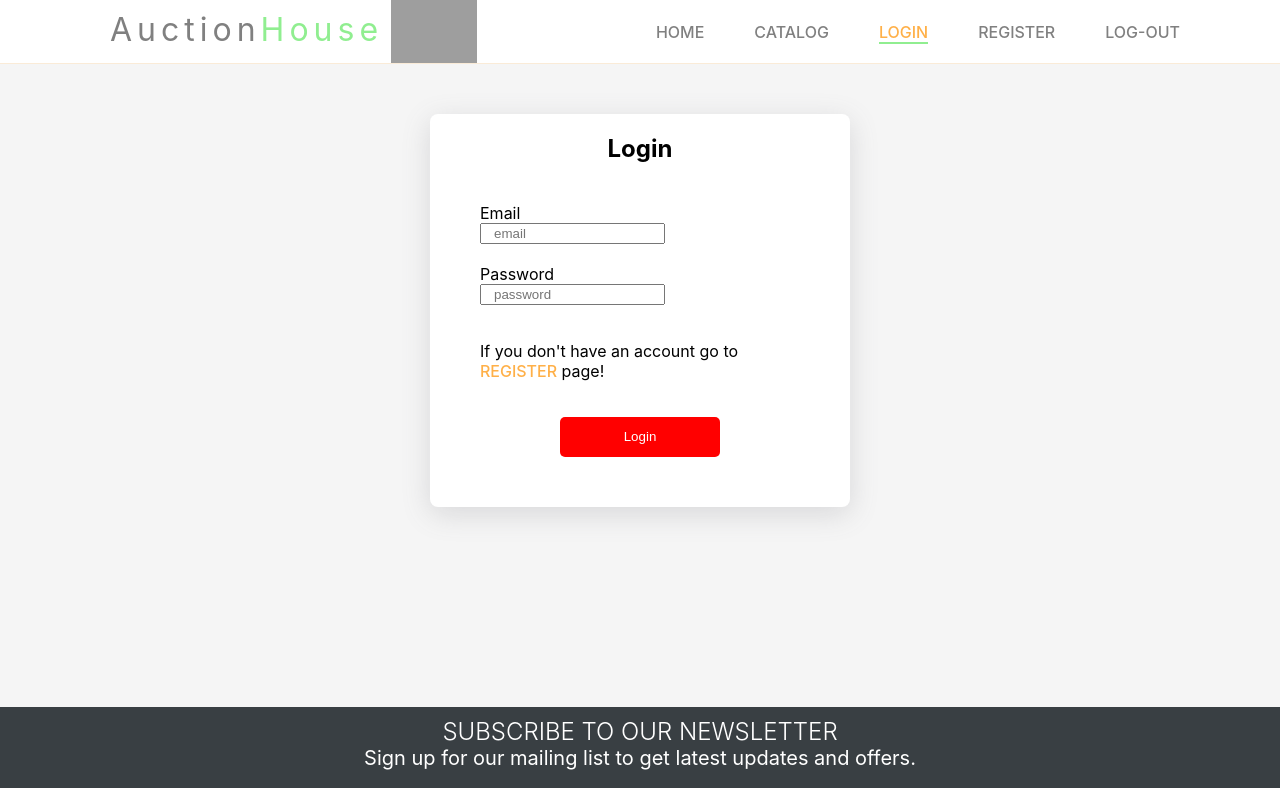
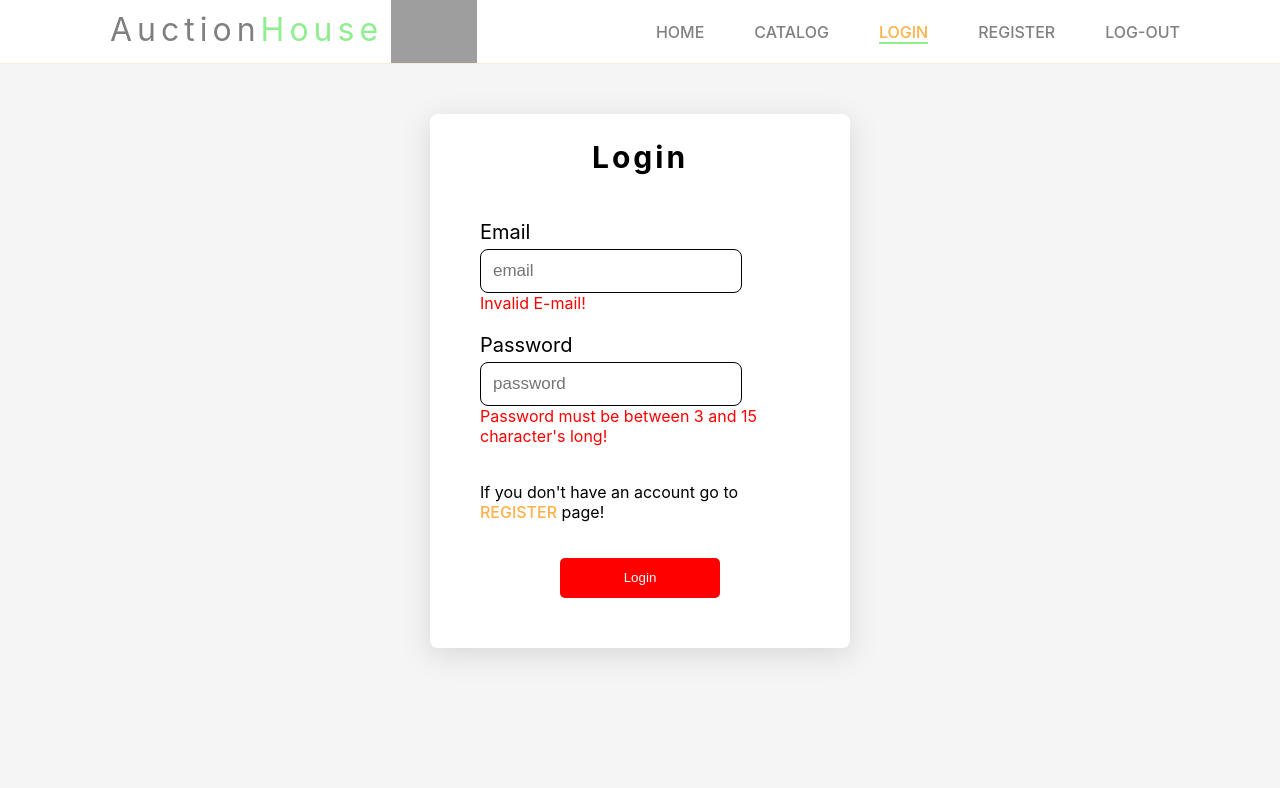
Before and after one commit to HristoYonkov/Auction-House-ExamProject, a React (Create React App) app in the folder Auction-House/auction-house/: page /login in a window 1280 px wide. Shown: the top 788 px of the page. Built offline with nearby package versions, Linux system fonts and the light colour scheme; grey boxes are pictures that could not be loaded.

Commit message:
add error msg's to login and register and aditional styling

```diff
--- a/Auction-House/auction-house/src/components/Login/Login.css
+++ b/Auction-House/auction-house/src/components/Login/Login.css
@@ -5,6 +5,10 @@
 }
 .login-form a {
     color: rgb(255, 176, 72);
+}
+.login-form h1 {
+    letter-spacing: 3px;
+    font-size: 30px;
 }
 
 .login-form {
@@ -26,6 +30,18 @@
     flex-direction: column;
     align-self: flex-start;
 }
+.input-wrapper label {
+    margin-bottom: 5px;
+    font-size: 20px;
+    color: black;
+}
+.input-wrapper input {
+    border-radius: 8px;
+    height: 5vh;
+    width: 20vw;
+    border: 1px solid;
+    font-size: 17px;
+}
 
 .login-form button:hover {
     background-color: green;
@@ -39,3 +55,8 @@
     width: 160px;
     background-color: red;
 }
+
+.err-msg {
+    color: red;
+    margin: 0;
+}
--- a/Auction-House/auction-house/src/components/Login/Login.js
+++ b/Auction-House/auction-house/src/components/Login/Login.js
@@ -14,13 +14,14 @@ export const Login = () => {
 
                     <div className='input-wrapper'>
                         <label htmlFor="email">Email</label>
-                        <input type="text" name="email" id='email' placeholder='email' />
+                        <input type="email" name="email" id='email' placeholder='email' />
+                        <p className='err-msg'>Invalid E-mail!</p>
                     </div>
 
                     <div className='input-wrapper'>
                         <label htmlFor="password">Password</label>
                         <input type="password" name="password" id='password' placeholder='password' />
-
+                        <p className='err-msg'>Password must be between 3 and 15 character's long!</p>
                     </div>
 
                     <p>If you don't have an account go to <Link to="/register">REGISTER</Link> page!</p>
--- a/Auction-House/auction-house/src/components/Register/Register.css
+++ b/Auction-House/auction-house/src/components/Register/Register.css
@@ -5,6 +5,10 @@
 }
 .register-form a {
     color: rgb(255, 176, 72);
+}
+.register-form h1 {
+    letter-spacing: 3px;
+    font-size: 30px;
 }
 
 .register-form {
@@ -26,7 +30,19 @@
     flex-direction: column;
     align-self: flex-start;
 }
-
+.input-wrapper label {
+    margin-bottom: 5px;
+    font-size: 20px;
+    color: black;
+}
+.input-wrapper input {
+    all: revert;
+    border-radius: 8px;
+    height: 5vh;
+    width: 20vw;
+    border: 1px solid;
+    font-size: 17px;
+}
 .register-form button:hover {
     background-color: green;
 }
@@ -39,3 +55,8 @@
     width: 160px;
     background-color: red;
 }
+
+.err-msg {
+    color: red;
+    margin: 0;
+}
--- a/Auction-House/auction-house/src/components/Register/Register.js
+++ b/Auction-House/auction-house/src/components/Register/Register.js
@@ -15,19 +15,24 @@ export const Register = () => {
                     <div className='input-wrapper'>
                         <label htmlFor="username">Username</label>
                         <input type="text" name="username" id='username' placeholder='username' />
+                        <p className='err-msg'>Username must be between 2 and 10 characters long!</p>
                     </div>
 
                     <div className='input-wrapper'>
                         <label htmlFor="email">Email</label>
-                        <input type="text" name="email" id='email' placeholder='email' />
+                        <input type="email" name="email" id='email' placeholder='email' />
+                        <p className='err-msg'>Invalid E-mail!</p>
                     </div>
                     <div className='input-wrapper'>
                         <label htmlFor="password">Password</label>
                         <input type="password" name="password" id='password' placeholder='password' />
+                        <p className='err-msg'>Password must be between 3 and 15 character's long!</p>
                     </div>
                     <div className='input-wrapper'>
                         <label htmlFor="repass">Confirm Password</label>
-                        <input type="password" name="repass" id='repass' placeholder='confirm password' />
+                        <input type="password" name="repass" id='repass' placeholder='confirm-password' />
+                        <p className='err-msg'>Password must be between 3 and 15 character's long!</p>
+                        <p className='err-msg'>Password's must match!</p>
                     </div>
 
                     <p>If you have an account go to <Link to="/login">LOGIN</Link> page!</p>
```
